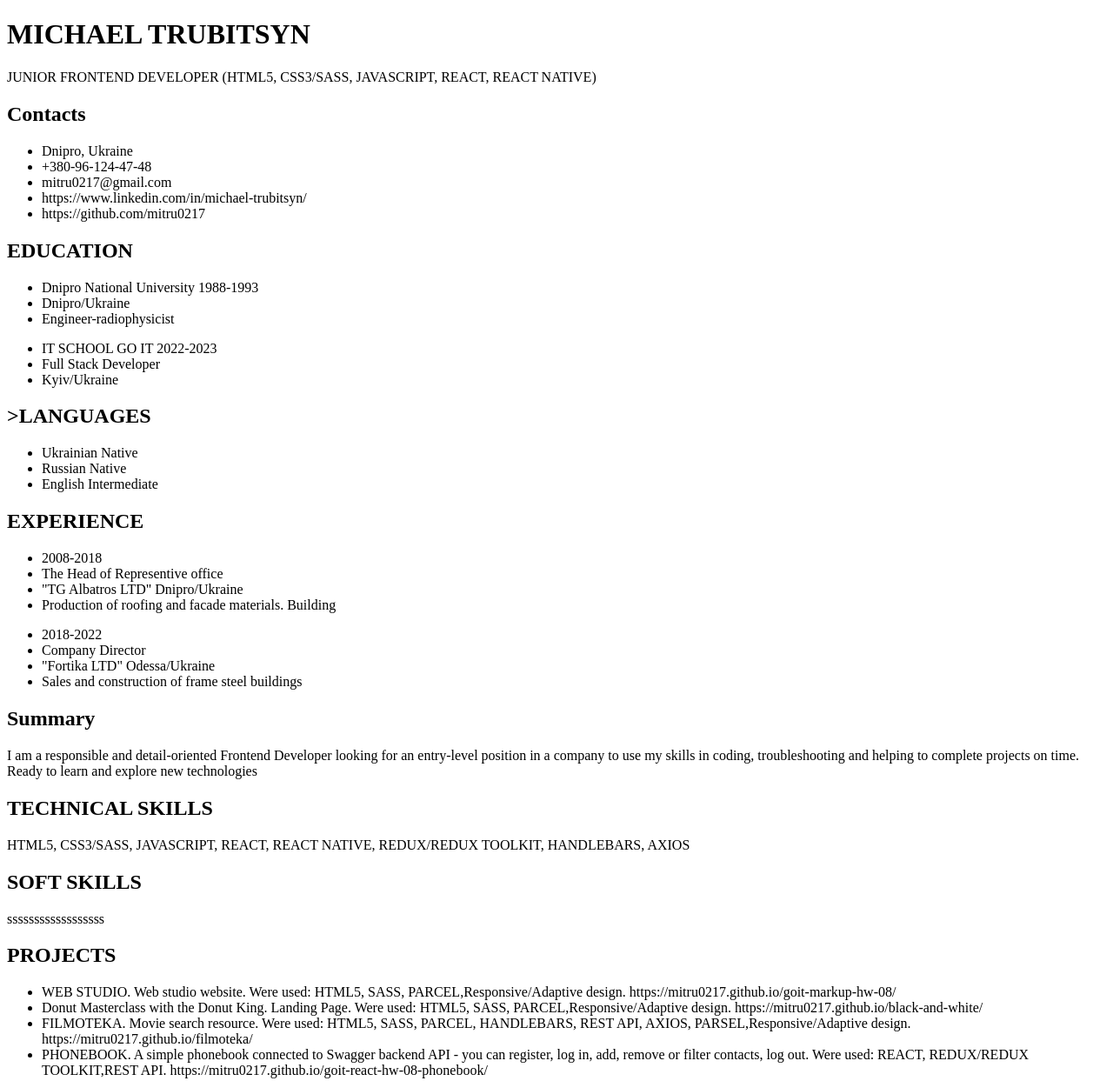
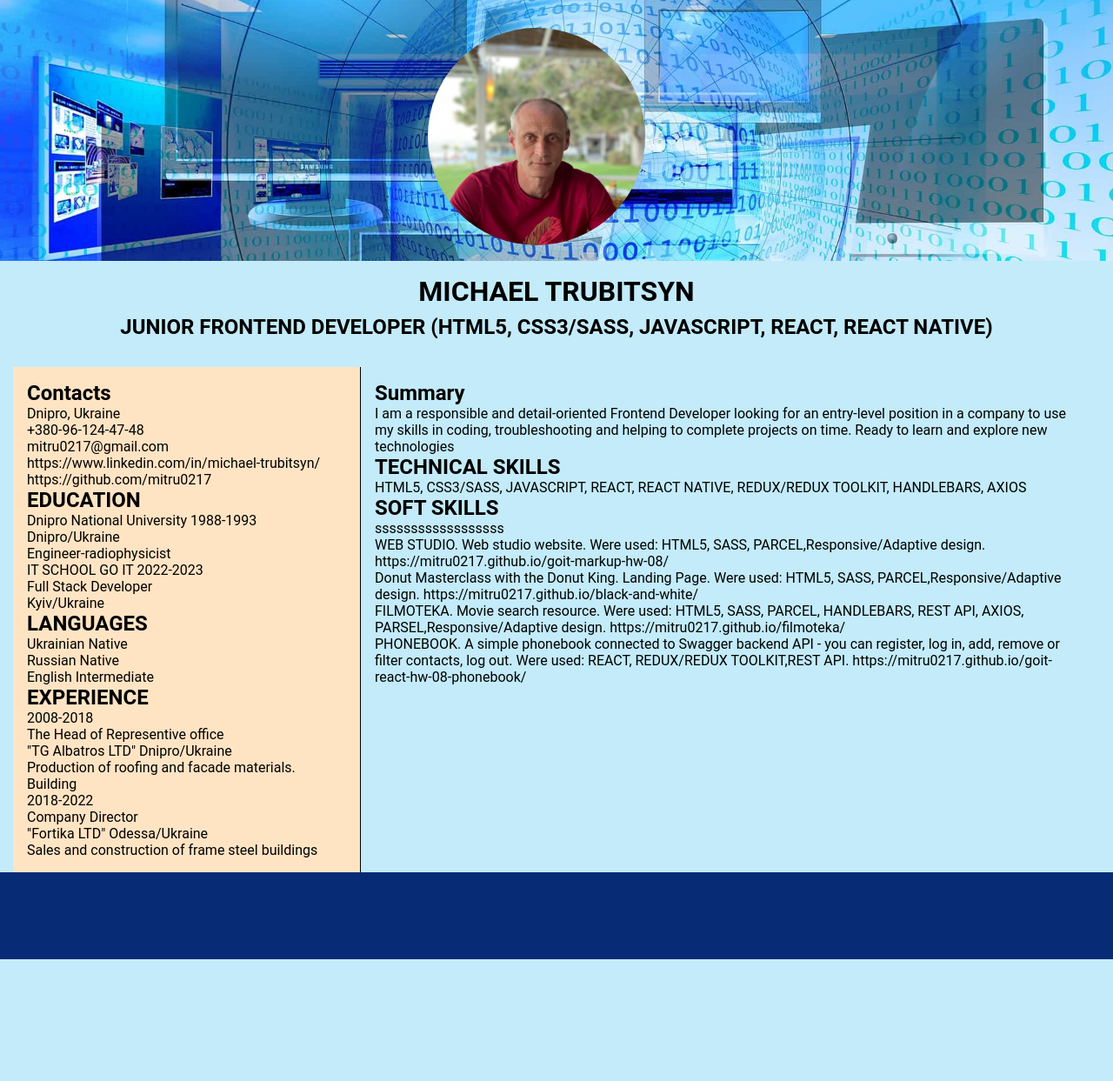
Before and after one commit to mitru0217/resume, a website built with Parcel: page src/index.html in a window 1280 px wide. Shown: the whole page at 87% size. After the commit the page ends 1103 px from the top, so only its background shows below. Built offline with nearby package versions, Linux system fonts and the light colour scheme.

Commit message:
сделал резметку

```diff
--- a/src/index.html
+++ b/src/index.html
@@ -5,103 +5,21 @@
     <meta http-equiv="X-UA-Compatible" content="IE=edge">
     <meta name="viewport" content="width=device-width, initial-scale=1.0">
     <title>MY CV</title>
+    <link rel="preconnect" href="https://fonts.googleapis.com">
+    <link rel="preconnect" href="https://fonts.gstatic.com" crossorigin>
+    <link href="https://fonts.googleapis.com/css2?family=Open+Sans:wght@400;500;700&display=swap" rel="stylesheet">
     <link rel="stylesheet" href="./sass/index.scss" />
 </head>
 <body>
-    <div class="Container">
-        <header>
-            <h1>MICHAEL TRUBITSYN</h1>
-           <div>
-            <!-- <img src="" alt="my photo"> -->
-            <p>JUNIOR FRONTEND DEVELOPER (HTML5, CSS3/SASS, JAVASCRIPT, REACT,
-                REACT NATIVE)</p>
-           </div>
-        </header>
-        <main>
-            <aside>
-                <section>
-                    <h2>Contacts</h2>
-                    <ul>
-                        <li>Dnipro, Ukraine</li>
-                        <li>+380-96-124-47-48</li>
-                        <li>mitru0217@gmail.com</li>
-                        <li>https://www.linkedin.com/in/michael-trubitsyn/</li>
-                        <li>https://github.com/mitru0217</li>
-                    </ul>
-                </section>
-                <section>
-                    <h2>EDUCATION</h2>
-                    <ul>
-                        <li>Dnipro National University 1988-1993</li>
-                        <li>Dnipro/Ukraine</li>
-                        <li>Engineer-radiophysicist</li>
-                    </ul>
-                  <ul>
-                    <li>IT SCHOOL GO IT 2022-2023</li>
-                    <li>Full Stack Developer</li>
-                    <li>Kyiv/Ukraine</li>
-                  </ul>
-                </section>
-                <section>
-                    <h2>>LANGUAGES</h2>
-                    <ul>
-                      <li>Ukrainian   Native</li>
-                      <li>Russian     Native</li>
-                      <li>English     Intermediate</li>
-                    </ul>
-                </section>
-                <section>
-                    <h2>EXPERIENCE</h2>
-                    <ul>
-                        <li>2008-2018</li>
-                        <li>The Head of Representive office</li>
-                        <li>"ТG Albatros LTD" Dnipro/Ukraine </li>
-                        <li>Production of roofing and facade materials. Building</li>
-                    </ul>
-                    <ul>
-                        <li>2018-2022</li>
-                        <li>Company Director</li>
-                        <li>"Fortika LTD" Odessa/Ukraine</li>
-                        <li>Sales and construction of frame steel buildings</li>
-                    </ul>
-                </section>
-            </aside>
-            <section class="Hero">
-              <h2>Summary</h2>
-              <p>
-                I am a responsible and detail-oriented Frontend Developer looking for an entry-level position in a company to use my skills in coding,
-                 troubleshooting and helping to complete projects on time. Ready to learn and explore new technologies
-              </p>
-              <h2>TECHNICAL SKILLS</h2>
-              <p>HTML5, CSS3/SASS,  JAVASCRIPT,  REACT, REACT NATIVE, REDUX/REDUX TOOLKIT,  HANDLEBARS, AXIOS</p>
-              <h2>SOFT SKILLS</h2>
-              <p>ssssssssssssssssss</p>
-            <h2>PROJECTS</h2>
-            <ul>
-                <li>
-                    WEB STUDIO. Web studio website.
-                    Were used: HTML5, SASS, PARCEL,Responsive/Adaptive design.
-                    https://mitru0217.github.io/goit-markup-hw-08/
-                </li>
-                <li>Donut Masterclass with the Donut King.  Landing Page.
-                    Were used: HTML5, SASS, PARCEL,Responsive/Adaptive design.
-                   https://mitru0217.github.io/black-and-white/</li>
-                <li>
-                    FILMOTEKA. Movie search resource.
-                    Were used: HTML5, SASS, PARCEL, HANDLEBARS, REST API, AXIOS, PARSEL,Responsive/Adaptive design.
-                    https://mitru0217.github.io/filmoteka/
-
-                </li>
-                <li>PHONEBOOK. A simple phonebook connected to Swagger
-                    backend API - you can register, log in, add,
-                    remove or filter contacts, log out.
-                    Were used: REACT, REDUX/REDUX TOOLKIT,REST API.
-                    https://mitru0217.github.io/goit-react-hw-08-phonebook/</li>
-            </ul>
-            </section>
-        </main>
-    <footer></footer>
-    </div>
+    <header>
+        <include src="./partials/header.html"></include>
+    </header>
+    <main>
+        <include src="./partials/hero.html"></include>
+    </main>
+    <footer>
+        <include src="./partials/footer.html"></include>
+    </footer>
     <script src="./index.js"></script>
 </body>
 </html>
--- /dev/null
+++ b/src/partials/footer.html
@@ -0,0 +1,6 @@
+
+<div class="footer">
+  <div class="container">
+
+  </div>
+</div>
--- /dev/null
+++ b/src/partials/header.html
@@ -0,0 +1,3 @@
+<div class="header">
+    <img src="./images/my-photo.jpg"  class="header-photo" width="250" height="250" alt="my photo">
+</div>
--- /dev/null
+++ b/src/partials/hero.html
@@ -0,0 +1,79 @@
+<div class="container">
+    <h1 class="header-title">MICHAEL TRUBITSYN</h1>
+    <h2 class="header-info">JUNIOR FRONTEND DEVELOPER (HTML5, CSS3/SASS, JAVASCRIPT, REACT,
+    REACT NATIVE)</h2>
+    <section class="hero">
+       <aside class="hero-aside">
+        <h2>Contacts</h2>
+        <ul>
+            <li>Dnipro, Ukraine</li>
+            <li>+380-96-124-47-48</li>
+            <li>mitru0217@gmail.com</li>
+            <li>https://www.linkedin.com/in/michael-trubitsyn/</li>
+            <li>https://github.com/mitru0217</li>
+        </ul>
+        <h2>EDUCATION</h2>
+        <ul>
+            <li>Dnipro National University 1988-1993</li>
+            <li>Dnipro/Ukraine</li>
+            <li>Engineer-radiophysicist</li>
+        </ul>
+        <ul>
+            <li>IT SCHOOL GO IT 2022-2023</li>
+            <li>Full Stack Developer</li>
+            <li>Kyiv/Ukraine</li>
+          </ul>
+          <h2>LANGUAGES</h2>
+          <ul>
+            <li>Ukrainian   Native</li>
+            <li>Russian     Native</li>
+            <li>English     Intermediate</li>
+          </ul>
+          <h2>EXPERIENCE</h2>
+          <ul>
+              <li>2008-2018</li>
+              <li>The Head of Representive office</li>
+              <li>"ТG Albatros LTD" Dnipro/Ukraine </li>
+              <li>Production of roofing and facade materials. Building</li>
+          </ul>
+          <ul>
+              <li>2018-2022</li>
+              <li>Company Director</li>
+              <li>"Fortika LTD" Odessa/Ukraine</li>
+              <li>Sales and construction of frame steel buildings</li>
+          </ul>
+       </aside>
+       <div class="hero-info">
+        <h2>Summary</h2>
+        <p>
+          I am a responsible and detail-oriented Frontend Developer looking for an entry-level position in a company to use my skills in coding,
+           troubleshooting and helping to complete projects on time. Ready to learn and explore new technologies
+        </p>
+        <h2>TECHNICAL SKILLS</h2>
+        <p>HTML5, CSS3/SASS,  JAVASCRIPT,  REACT, REACT NATIVE, REDUX/REDUX TOOLKIT,  HANDLEBARS, AXIOS</p>
+        <h2>SOFT SKILLS</h2>
+        <p>ssssssssssssssssss</p>
+        <ul>
+            <li>
+                WEB STUDIO. Web studio website.
+                Were used: HTML5, SASS, PARCEL,Responsive/Adaptive design.
+                https://mitru0217.github.io/goit-markup-hw-08/
+            </li>
+            <li>Donut Masterclass with the Donut King.  Landing Page.
+                Were used: HTML5, SASS, PARCEL,Responsive/Adaptive design.
+               https://mitru0217.github.io/black-and-white/</li>
+            <li>
+                FILMOTEKA. Movie search resource.
+                Were used: HTML5, SASS, PARCEL, HANDLEBARS, REST API, AXIOS, PARSEL,Responsive/Adaptive design.
+                https://mitru0217.github.io/filmoteka/
+
+            </li>
+            <li>PHONEBOOK. A simple phonebook connected to Swagger
+                backend API - you can register, log in, add,
+                remove or filter contacts, log out.
+                Were used: REACT, REDUX/REDUX TOOLKIT,REST API.
+                https://mitru0217.github.io/goit-react-hw-08-phonebook/</li>
+        </ul>
+       </div>
+    </section>
+</div>
--- /dev/null
+++ b/src/sass/base/_common.scss
@@ -0,0 +1,9 @@
+html {
+    margin: 0;
+}
+
+body {
+    background-color: #C3EBF9;
+    font-family: 'Roboto', sans-serif;
+    margin: 0;
+}
--- /dev/null
+++ b/src/sass/base/_container.scss
@@ -0,0 +1,23 @@
+.container {
+    position: relative;
+    padding-left: 15px;
+    padding-right: 15px;
+    margin-left: auto;
+    margin-right: auto;
+
+
+
+    // @media screen and (min-width:320px) {
+    //     width: 320px;
+    // }
+
+    // @media screen and (min-width:768px) and (max-width:1279px){
+    //     width: 768px;
+    //     padding-left: 33px;
+    //     padding-right: 33px;
+    // }
+
+    // @media screen and (min-width:1280px){
+    //     width: 100%;
+    // }
+}
--- /dev/null
+++ b/src/sass/components/_footer.scss
@@ -0,0 +1,4 @@
+.footer {
+    height: 100px;
+    background-color: rgb(8, 43, 118);
+}
--- /dev/null
+++ b/src/sass/components/_header.scss
@@ -0,0 +1,31 @@
+
+.header {
+    height: 300px;
+    width: 100%;
+    margin-left: auto;
+    margin-right: auto;
+    background-position: center;
+    background-size: cover;
+    background-image: url('../images/banner-909710_640.jpg');
+
+    @media ( min-width: 768px) {
+        background-image: url('../images/banner-909710_1280.jpg');
+    }
+    @media (min-width: 1200px) {
+        background-image: url('../images/banner-909710_1920.jpg');
+}
+}
+
+.header-photo {
+    position: absolute;
+    top: 4%;
+    right: 10%;
+    border-radius: 50%;
+   display: block;
+   @media screen and (min-width:768px){
+    right: 35%;
+   }
+   @media screen and (min-width:1200px){
+    right: 42%;
+}
+}
--- /dev/null
+++ b/src/sass/components/_hero.scss
@@ -0,0 +1,30 @@
+
+.header-title {
+    display: block;
+    text-align: center;
+    margin-top: 16px;
+}
+.header-info {
+    display: block;
+    margin-top: 8px;
+    text-align: center;
+}
+.hero {
+    display: grid;
+    grid-template-columns: 400px  1fr;
+    grid-template-rows:  1fr;
+    grid-template-areas:"hero-aside hero-info";
+    margin-top: 32px;
+}
+
+.hero-aside {
+    grid-area: hero-aside;
+    padding: 16px;
+    border-right: 1px solid black;
+    background-color: bisque;
+}
+.hero-info {
+    grid-area: hero-info;
+    padding: 16px;
+
+}
--- a/src/sass/index.scss
+++ b/src/sass/index.scss
@@ -0,0 +1,6 @@
+@import "./base/container";
+@import "./base/common";
+@import "./utils/reset";
+@import "./components/header";
+@import "./components/hero";
+@import "./components/footer";
--- /dev/null
+++ b/src/sass/utils/_reset.scss
@@ -0,0 +1,25 @@
+h1,
+h2,
+h3,
+h4,
+p,
+nav
+{
+    margin: 0;
+    padding: 0;
+    border: none;
+}
+
+ul {
+    margin: 0;
+    padding: 0;
+    border: none;
+    list-style: none;
+}
+
+a {
+    margin: 0;
+    padding: 0;
+    border: none;
+    text-decoration: none;
+}
```
Also changed, not shown: src/images/banner-909710_1280.jpg (added), src/images/banner-909710_1920.jpg (added), src/images/banner-909710_640.jpg (added), src/images/my-photo.jpg (added), 1 other file.
